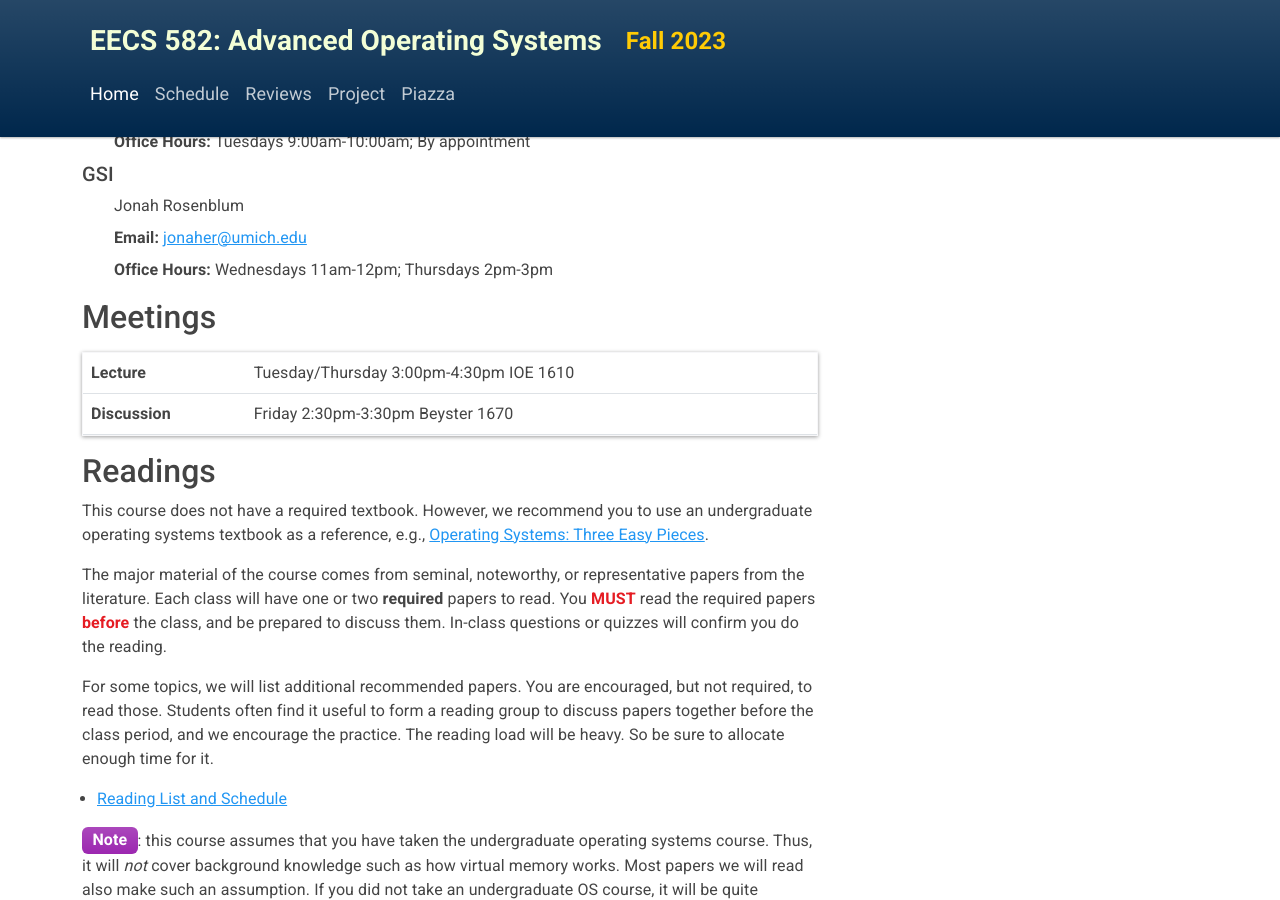
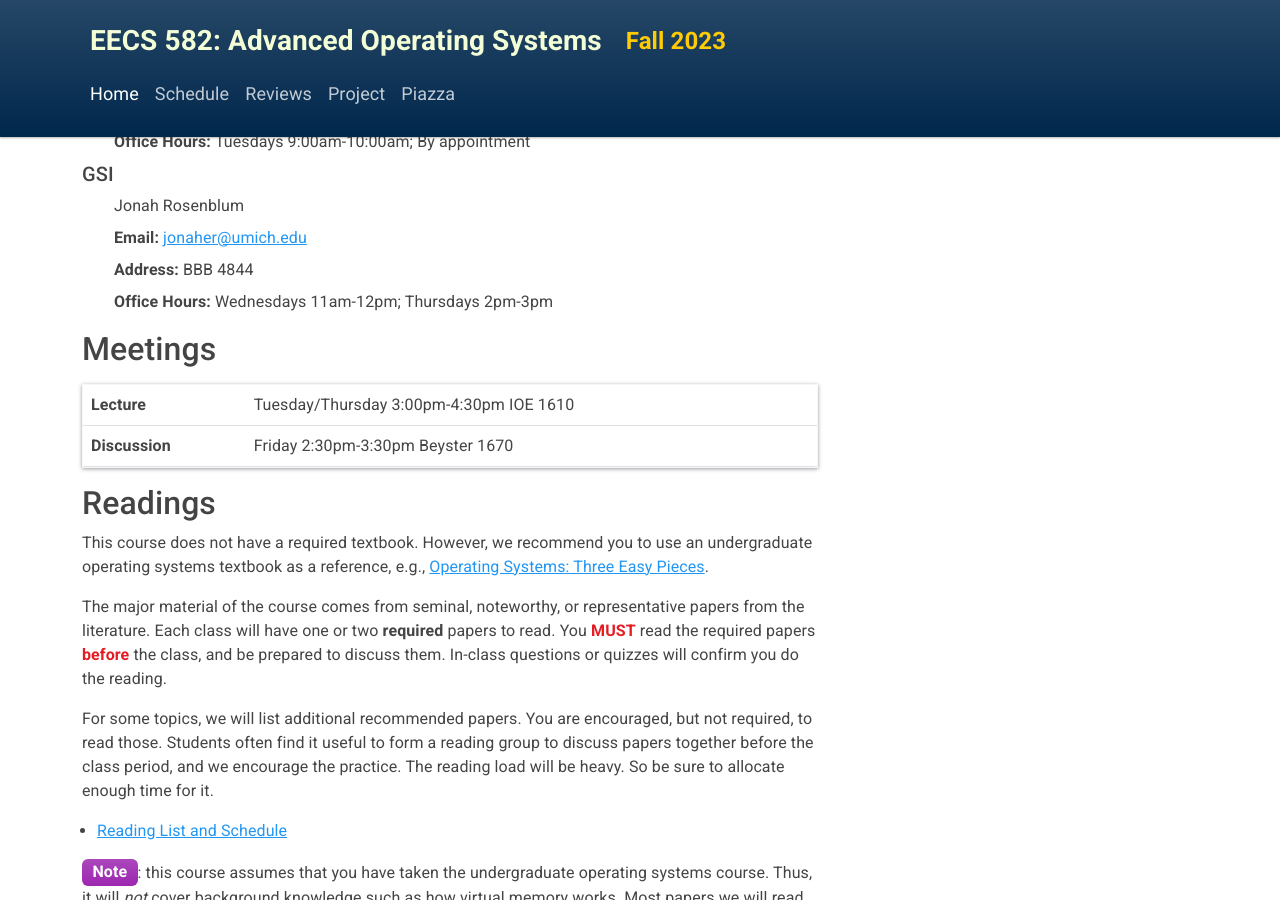
Before and after one commit to eecs582/eecs582.github.io, a Jekyll site: the page built from index.md, in a window 1280 px wide and 900 px high, scrolled down 788 px. Built offline with Jekyll 4.4.1, drawn with Linux system fonts in a browser that asks for light colours.

Commit message:
add TA office hours

```diff
--- a/index.md
+++ b/index.md
@@ -44,6 +44,7 @@ to Operating Systems)* or equivalent.
 	<dt><h5>GSI</h5></dt>
 	<dd>Jonah Rosenblum</dd>
 	<dd><b>Email: </b><a href="mailto:jonaher@umich.edu">jonaher@umich.edu</a></dd>
+	<dd><b>Address: </b>BBB 4844</dd>
 	<dd><b>Office Hours: </b>Wednesdays 11am-12pm; Thursdays 2pm-3pm</dd>
 </dl>
 
```
